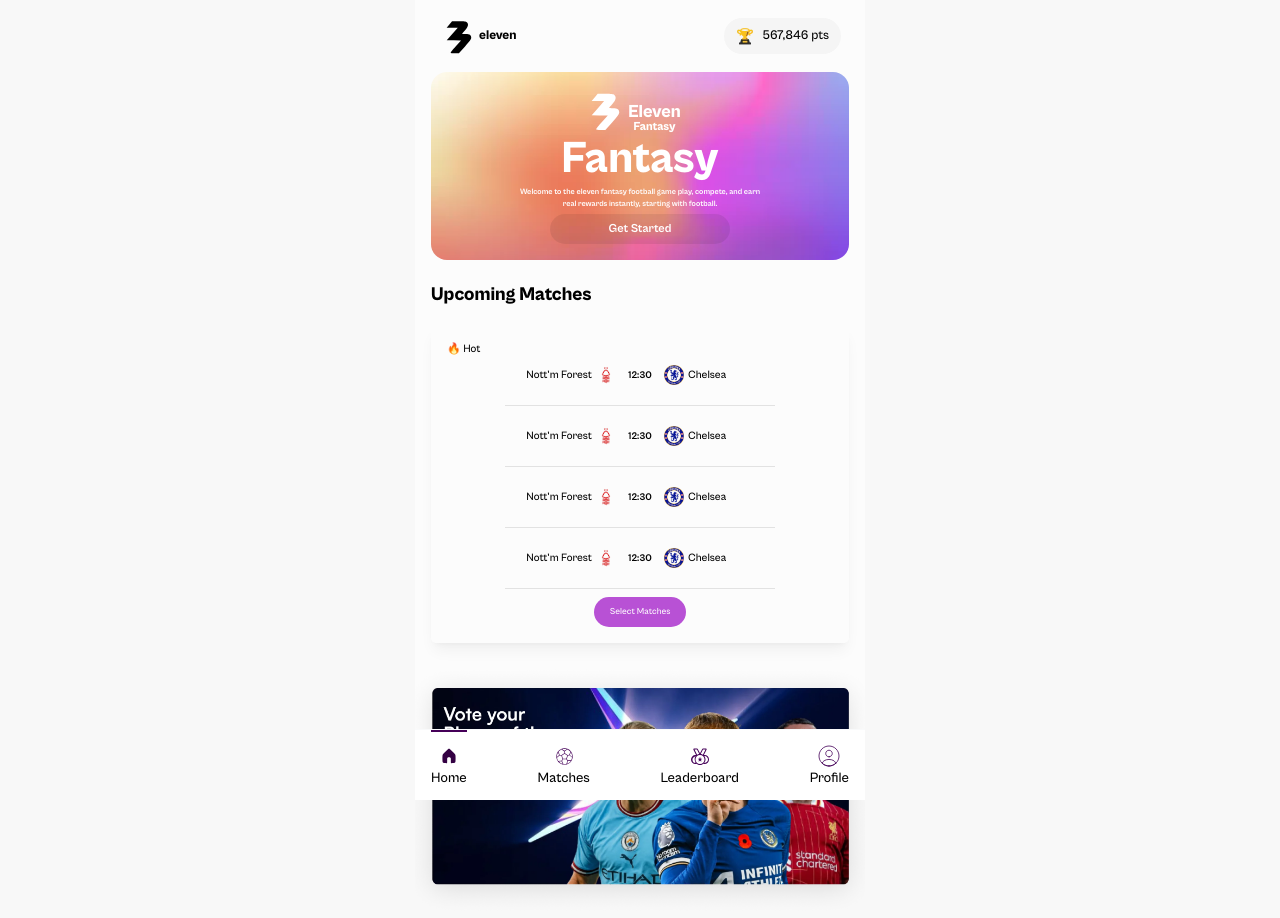
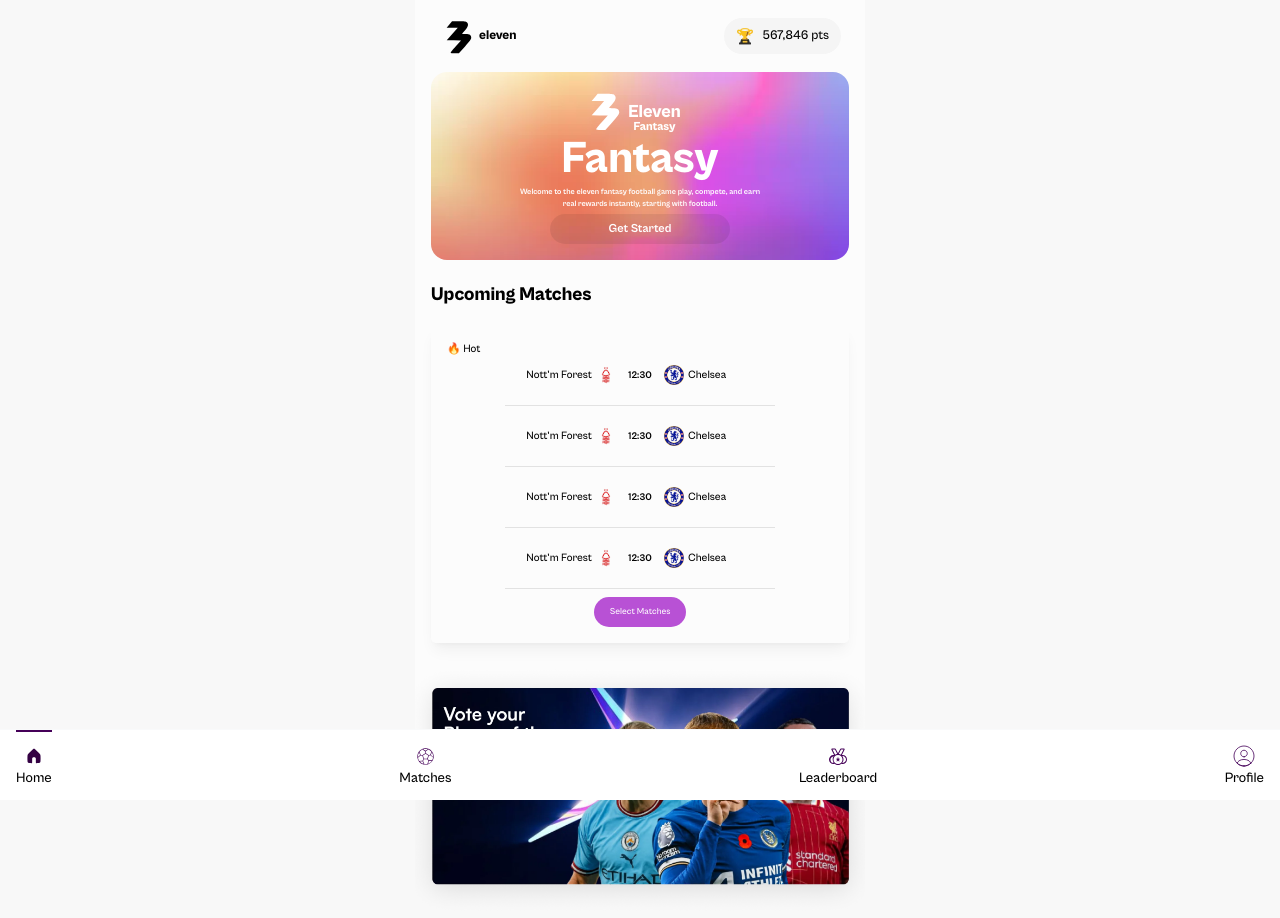
Before and after one commit to Eleven-Fantasy/webapp, a Next.js app: page /home in a window 1280 px wide. Built offline with nearby package versions, Linux system fonts and the light colour scheme.

Commit message:
fix: tab position

```diff
--- a/src/app/home/page.tsx
+++ b/src/app/home/page.tsx
@@ -8,7 +8,7 @@ import React from "react";
 
 const HomePage = () => {
     return (
-        <div className="w-full h-full relative">
+        <div className="w-full h-full">
             <MainHeader />
             <div className="flex flex-col gap-5 flex-1 overflow-y-auto">
                 <div className="flex flex-col gap-5 px-[1rem]">
--- a/src/app/layout.tsx
+++ b/src/app/layout.tsx
@@ -125,7 +125,6 @@ export default function RootLayout({
                 className={`${geistSans.variable} ${geistMono.variable} ${cabinetGrotesk.variable} antialiased`}
             >
                 <div className="w-full lg:w-[450px] bg-[#fcfcfc]  h-[calc(var(--vh)*100)] relative mx-auto">
-                    <VhFixer />
                     {children}
                 </div>
             </body>
--- a/src/components/Tabs.tsx
+++ b/src/components/Tabs.tsx
@@ -41,7 +41,7 @@ const Tabs = () => {
         router.push(path);
     };
     return (
-        <div className="w-full bg-white z-[999] absolute bottom-0 left-0 ">
+        <div className="w-full bg-white z-[999] fixed bottom-0 left-0 ">
             <div className="inner w-full border-t border-gray-50 flex gap-2 justify-between items-center px-[1rem]">
                 {tabs.map((tab) => (
                     <button
```
